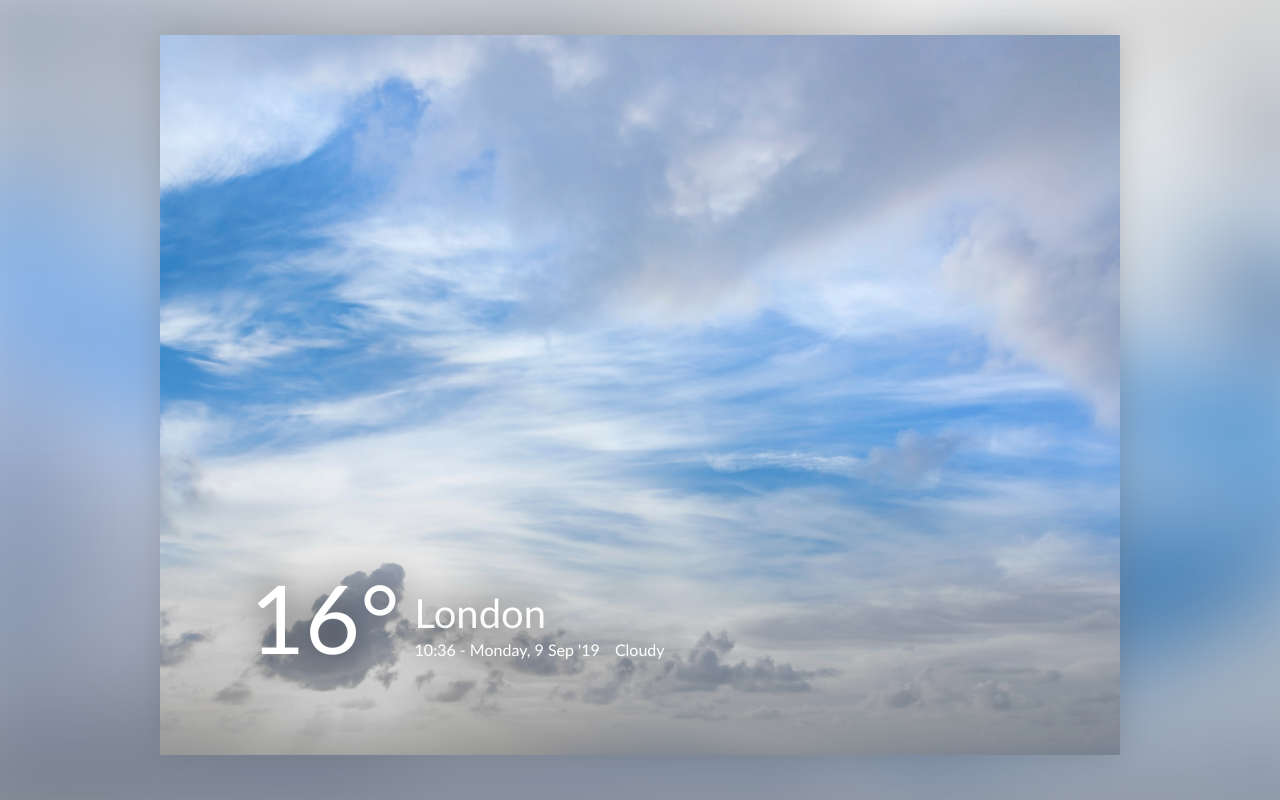
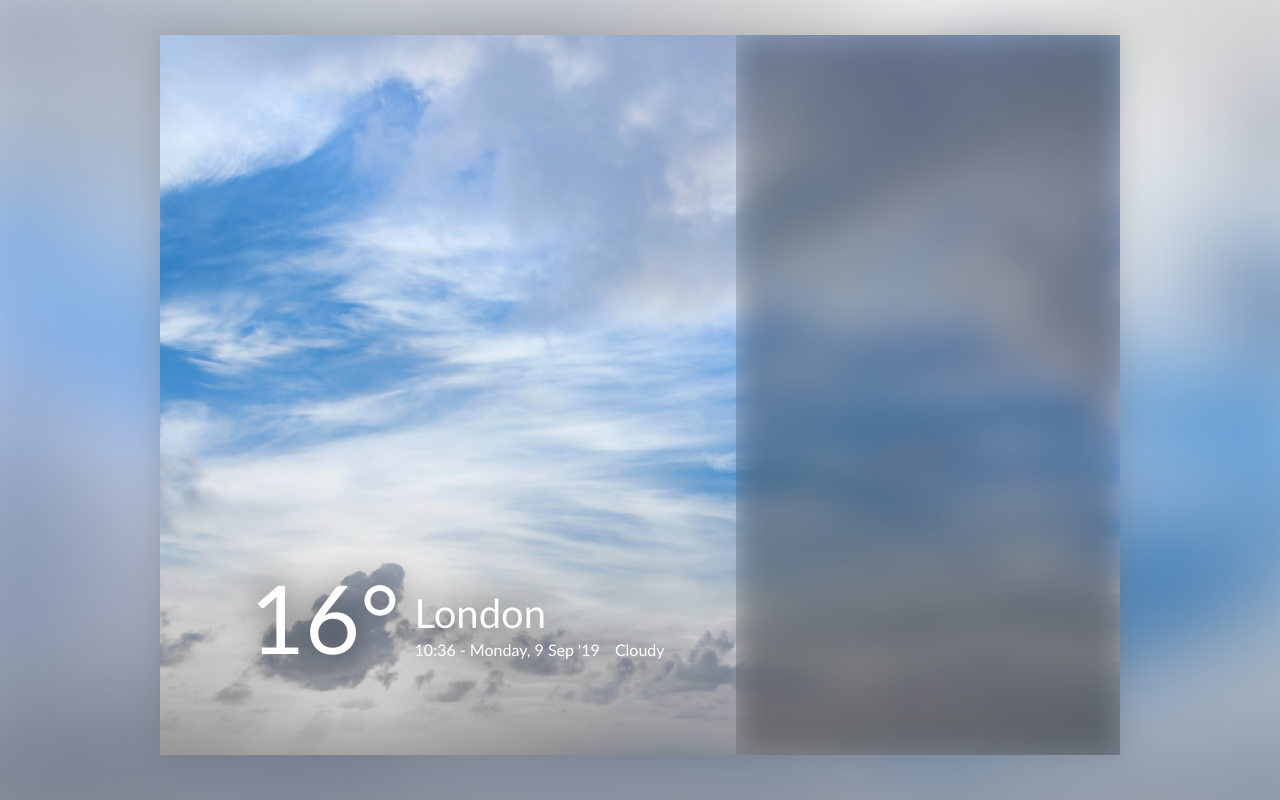
Before and after one commit to vkalamarska/weather-app, a React (Create React App) app: page / in a window 1280 px wide. Built offline with nearby package versions, Linux system fonts and the light colour scheme; some icons are missing.

Commit message:
Right Container

```diff
--- a/src/App.js
+++ b/src/App.js
@@ -1,6 +1,7 @@
 import image from "./assets/image.jpg";
 import styled from "styled-components";
 import WeatherSummary from "./components/WeatherSummary";
+import RightPanel from "./components/RightPanel";
 
 const AppWrapper = styled.section`
   width: 100%;
@@ -28,6 +29,7 @@ const AppContainer = styled.section`
   width: 75%;
   height: 90%;
   margin: 35px auto;
+  display: flex;
   background-image: url(${image});
   background-size: cover;
   background-repeat: no-repeat;
@@ -48,11 +50,19 @@ const AppContainer = styled.section`
   }
 `;
 
+const LeftPanel = styled.section`
+  width: 60%;
+  height: 100%;
+`;
+
 function App() {
   return (
     <AppWrapper>
       <AppContainer>
-        <WeatherSummary></WeatherSummary>
+        <LeftPanel>
+          <WeatherSummary></WeatherSummary>
+        </LeftPanel>
+        <RightPanel></RightPanel>
       </AppContainer>
     </AppWrapper>
   );
--- /dev/null
+++ b/src/components/RightPanel.js
@@ -0,0 +1,14 @@
+import styled from "styled-components";
+
+const RightContainer = styled.section`
+  width: 40%;
+  height: 100%;
+  backdrop-filter: blur(15px) brightness(70%);
+  z-index: 2;
+`;
+
+const RightPanel = () => {
+  return <RightContainer></RightContainer>;
+};
+
+export default RightPanel;
--- a/src/components/WeatherSummary.js
+++ b/src/components/WeatherSummary.js
@@ -15,7 +15,7 @@ const Temperature = styled.span`
   font-size: 95px;
 `;
 
-const Details = styled.div`
+const CityContainer = styled.div`
   display: flex;
   flex-direction: column;
 `;
@@ -30,7 +30,7 @@ const Time = styled.span`
   padding: 0 0 15px 15px;
 `;
 
-const WeatherCondition = styled.div`
+const WeatherConditionContainer = styled.div`
   display: flex;
   flex-direction: column;
 `;
@@ -48,16 +48,16 @@ const WeatherSummary = () => {
   return (
     <SummaryContainer>
       <Temperature>16°</Temperature>
-      <Details>
+      <CityContainer>
         <City>London</City>
         <Time>10:36 - Monday, 9 Sep '19</Time>
-      </Details>
-      <WeatherCondition>
+      </CityContainer>
+      <WeatherConditionContainer>
         <Icon>
           <WiDayCloudy size={45} color="white" />
         </Icon>
         <Condition>Cloudy</Condition>
-      </WeatherCondition>
+      </WeatherConditionContainer>
     </SummaryContainer>
   );
 };
```
